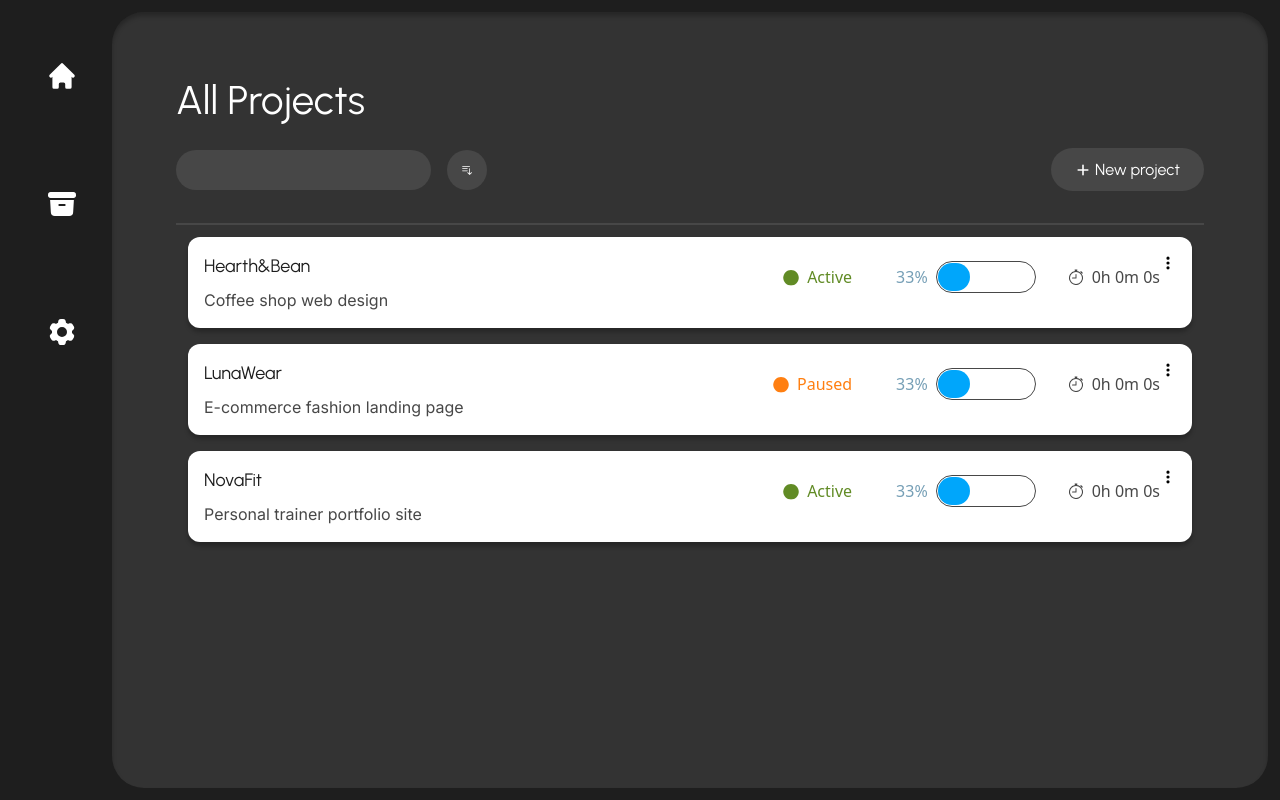
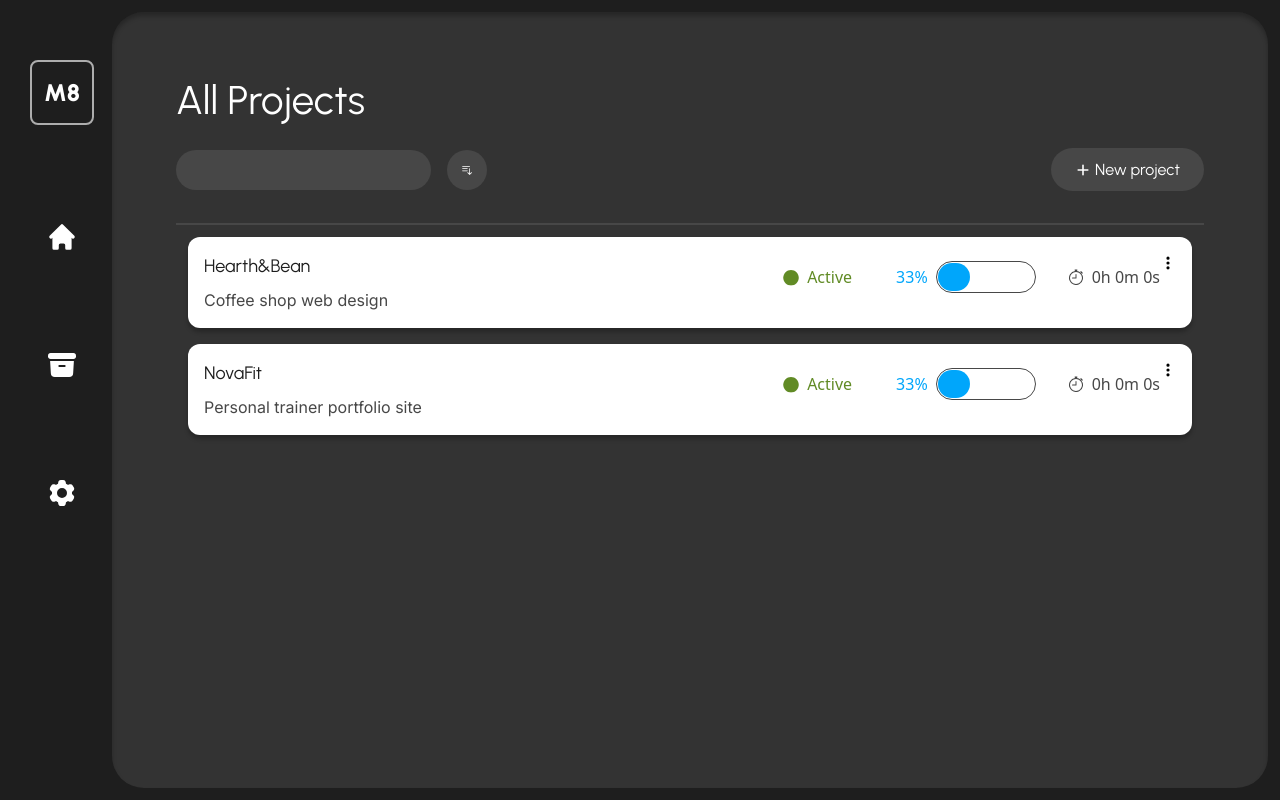
Before and after one commit to shockwavebolt/M8-Project-Tracker, a React (Vite) app: page /home in a window 1280 px wide. Built offline with nearby package versions, Linux system fonts and the light colour scheme.

Commit message:
Added Archive features

```diff
--- a/src/App.jsx
+++ b/src/App.jsx
@@ -20,6 +20,7 @@ function App() {
               <Route path="create-project" element={<CreateNewProject />} />
               <Route path="home" element={<Home />} />
               <Route path="archive" element={<Archive />} />
+              <Route path="/archive/:id" element={<ProjectOverview />} />
               <Route path="/projects/:id" element={<ProjectOverview />} />
             </Route>
           </Routes>
--- a/src/UI/ProgressionBar.jsx
+++ b/src/UI/ProgressionBar.jsx
@@ -19,15 +19,19 @@ const Bar = styled.div`
   height: 100%;
 
   border-radius: 9999px;
-  background-color: #00a6fb;
   transition: all;
   transition-duration: 300ms;
 `;
 
-function ProgressionBar({ progress }) {
+function ProgressionBar({ progress, status }) {
   return (
     <Container>
-      <Bar style={{ width: `${progress}%` }} />
+      <Bar
+        style={{
+          width: `${progress}%`,
+          backgroundColor: `${status != "Archived" ? "#00a6fb" : "#474747"}`,
+        }}
+      />
     </Container>
   );
 }
--- a/src/UI/ProjectStats.jsx
+++ b/src/UI/ProjectStats.jsx
@@ -24,10 +24,14 @@ function ProjectStats({ item }) {
               <div>{item.status}</div>
             </div> */}
 
-        <div className="flex gap-2 items-center text-[#769FB6]">
+        <div
+          className={`flex gap-2 items-center ${
+            item.status != "Archived" ? "text-[#00a6fb]" : "text-[#474747]"
+          }`}
+        >
           <span className="hidden md:block">{Math.round(item.progress)}%</span>
           <span>
-            <ProgressionBar progress={item.progress} />
+            <ProgressionBar progress={item.progress} status={item.status} />
           </span>
         </div>
 
--- a/src/UI/ProjectStatus.jsx
+++ b/src/UI/ProjectStatus.jsx
@@ -36,7 +36,12 @@ function ProjectStatus({ projectId, status, progress }) {
     } else if (progress === 0 && status !== "Not Started") {
       setCurStatus("Not Started");
       updateStatus(projectId, "Not Started");
-    } else if (progress > 0 && progress < 100 && status !== "Active") {
+    } else if (
+      progress > 0 &&
+      progress < 100 &&
+      status !== "Active" &&
+      status != "Archived"
+    ) {
       updateStatus(projectId, "Active");
     }
   }, [progress, projectId, status, updateStatus]);
@@ -63,7 +68,7 @@ function ProjectStatus({ projectId, status, progress }) {
           ? "text-[#FF7F11]"
           : curStatus === "Completed"
           ? "text-[#00A6FB]"
-          : "text-[#adadad]"
+          : "text-[#474747]"
       }`}
     >
       {curStatus === "Not Started" ? (
--- a/src/UI/Sidebar.jsx
+++ b/src/UI/Sidebar.jsx
@@ -21,7 +21,8 @@ function Sidebar() {
 
   return (
     <StyledSidebar>
-      {/* <Logo /> */}
+      {/* The logo placement should be replaced by the back button on mobile */}
+      <Logo />
       <MainNav />
     </StyledSidebar>
   );
--- a/src/pages/Archive.jsx
+++ b/src/pages/Archive.jsx
@@ -1,14 +1,22 @@
 import ArchivedItem from "../projects/ArchivedItem";
+import { useProject } from "../projects/ProjectContext";
+import ProjectItem from "../projects/ProjectItem";
 import Top from "../UI/Top";
 
 function Archive() {
+  const { projects } = useProject();
   return (
     <>
       <div className="flex flex-col  gap-8">
         <Top>Archived projects</Top>
-        <div className="flex flex-col gap-10 p-3 border-t-2 border-[#474747]">
-          <ArchivedItem />
-        </div>
+        <ul className="flex flex-col gap-4 p-3 border-t-2 border-[#474747]">
+          {projects.map(
+            (item) =>
+              item.status === "Archived" && (
+                <ProjectItem item={item} key={item.id} linkUrl={"archive"} />
+              )
+          )}
+        </ul>
       </div>
     </>
   );
--- a/src/pages/Home.jsx
+++ b/src/pages/Home.jsx
@@ -9,9 +9,12 @@ function Home() {
       <div className="flex flex-col  gap-8">
         <Top>All Projects</Top>
         <ul className="flex flex-col gap-4 p-3 border-t-2 border-[#474747]">
-          {projects.map((item) => (
-            <ProjectItem item={item} key={item.id} />
-          ))}
+          {projects.map(
+            (item) =>
+              item.status != "Archived" && (
+                <ProjectItem item={item} key={item.id} linkUrl={"projects"} />
+              )
+          )}
         </ul>
       </div>
     </>
--- a/src/pages/ProjectOverview.jsx
+++ b/src/pages/ProjectOverview.jsx
@@ -32,12 +32,21 @@ function ProjectOverview() {
                   progress={project.progress}
                 />
 
-                <div className="flex gap-1 md:gap-2 items-center text-[#00A6FB] ">
+                <div
+                  className={`flex gap-1 md:gap-2 items-center ${
+                    project.status != "Archived"
+                      ? "text-[#00A6FB]"
+                      : "text-[#474747]"
+                  }`}
+                >
                   <span className="text-[12px] md:text-[16px]">
                     {Math.round(project.progress)}%
                   </span>
                   <span>
-                    <ProgressionBar progress={project.progress} />
+                    <ProgressionBar
+                      progress={project.progress}
+                      status={project.status}
+                    />
                   </span>
                 </div>
                 <div className="flex gap-1 md:gap-2 items-center text-white">
--- a/src/projects/ProjectContext.jsx
+++ b/src/projects/ProjectContext.jsx
@@ -39,7 +39,7 @@ const projectData = [
     id: 12,
     name: "LunaWear",
     description: "E-commerce fashion landing page",
-    status: "Paused",
+    status: "Archived",
     tasks: [
       {
         id: 121,
@@ -202,6 +202,9 @@ function ProjectProvider({ children }) {
         project.id === projectId ? { ...project, status: newStatus } : project
       )
     );
+    newStatus === "Archived"
+      ? toast.success("Project successfully Archived")
+      : "";
   }
 
   function formatTime(ms) {
--- a/src/projects/ProjectItem.jsx
+++ b/src/projects/ProjectItem.jsx
@@ -33,9 +33,9 @@ const ProjectInfo = styled.div`
   gap: 8px;
 `;
 
-function ProjectItem({ item }) {
+function ProjectItem({ item, linkUrl }) {
   const [menuOpen, setMenuOpen] = useState(false);
-  const { deleteProject } = useProject();
+  const { deleteProject, updateStatus } = useProject();
   const menuRef = useRef();
 
   function toggleMenu() {
@@ -62,7 +62,7 @@ function ProjectItem({ item }) {
         <Link
           className="flex w-full justify-between"
           key={item.id}
-          to={`/projects/${item.id}`}
+          to={`/${linkUrl}/${item.id}`}
         >
           <ProjectInfo>
             <div className=" text-[#1e1e1e] text-[16px]  md:text-[18px] font-(family-name:--font-01)">
@@ -95,7 +95,12 @@ function ProjectItem({ item }) {
 
           {menuOpen && (
             <StyledDotMenu ref={menuRef}>
-              <div>Archive</div>
+              <div
+                className="cursor-pointer"
+                onClick={() => updateStatus(item.id, "Archived")}
+              >
+                Archive
+              </div>
               <div
                 className="cursor-pointer"
                 onClick={() => deleteProject(item.id)}
```
